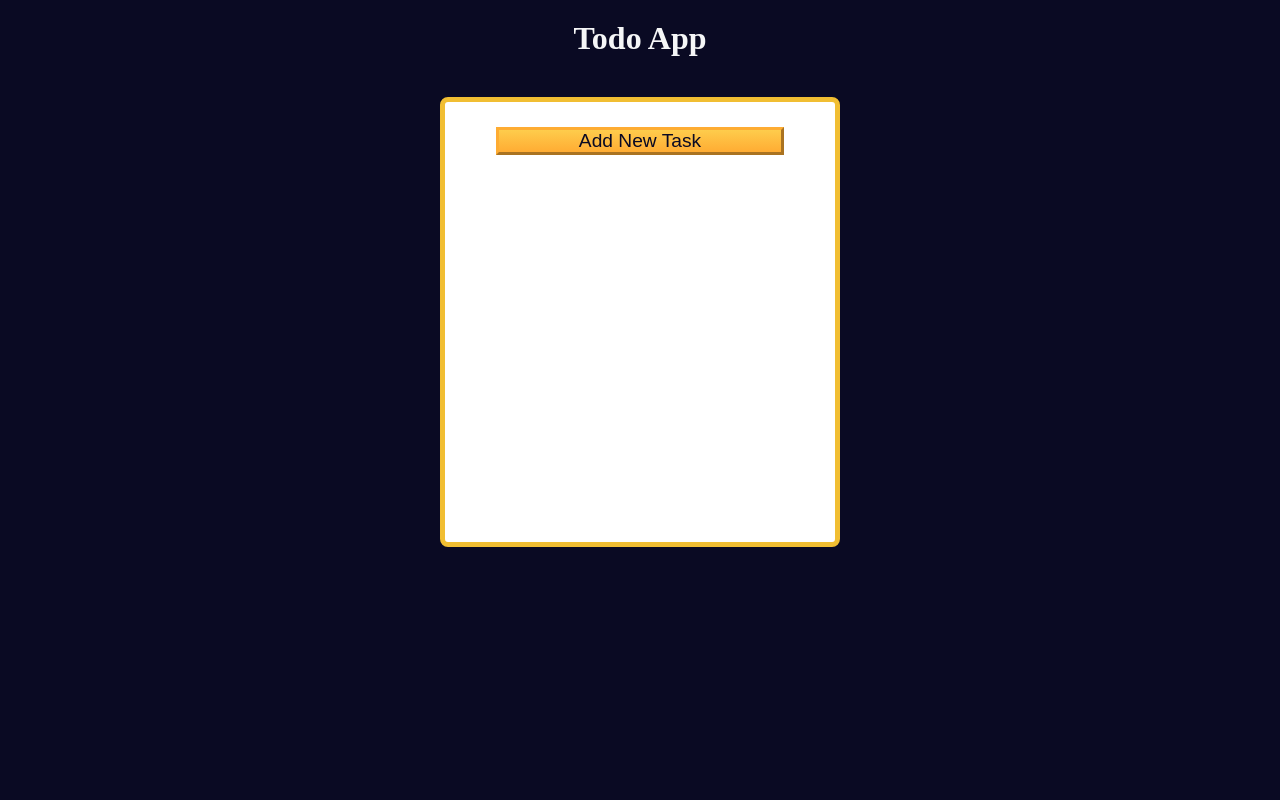
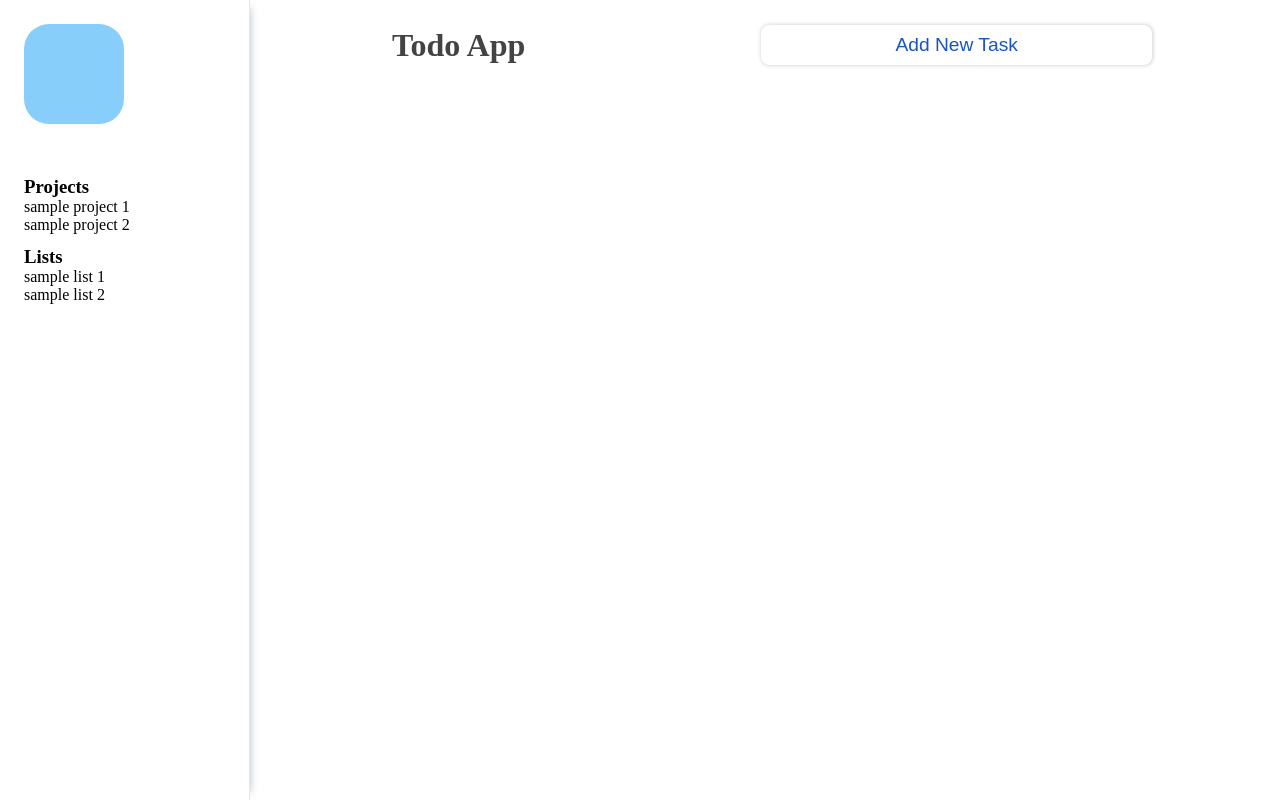
Before and after one commit to shawkinsrobertson/fcc-projects, a plain HTML site: page to-do-app/index.html in a window 1280 px wide. Drawn offline with Linux system fonts and the light colour scheme.

Commit message:
Beginning structural edits to html file to create structure and functionality for main task creation flow:
- adding project, list assignments
- adding subtask assignment (parent task?)
- routing localStorage paths and linking function to render saved project and list contents from sidebar links

```diff
--- a/to-do-app/index.html
+++ b/to-do-app/index.html
@@ -11,11 +11,30 @@
 
 <body>
   <main>
-    <h1>Todo App</h1>
+    <div class="menu-sidebar">
+      <div class="logo"></div>
+      <div class="projects">
+        <h3>Projects</h3>
+        <div class="project-list">
+          <p>sample project 1</p>
+          <p>sample project 2</p>
+        </div>
+      </div>
+      <div class="lists">
+        <h3>Lists</h3>
+        <div class="list-collection">
+          <p>sample list 1</p>
+          <p>sample list 2</p>
+        </div>
+      </div>
+    </div>
     <div class="todo-app">
+      <div class="title-and-primarybtn">
+        <h1>Todo App</h1>
       <button id="open-task-form-btn" class="btn large-btn">
         Add New Task
       </button>
+      </div>
       <form class="task-form hidden" id="task-form">
         <div class="task-form-header">
           <button id="close-task-form-btn" class="close-task-form-btn" type="button" aria-label="close">
@@ -27,6 +46,12 @@
           <input required type="text" class="form-control" id="title-input" value="" />
           <label class="task-form-label" for="date-input">Date</label>
           <input type="date" class="form-control" id="date-input" value="" />
+          <label class="task-form-label" for="project-input">Project</label>
+          <input type="text" class="form-control" id="project-input" value="" />
+          <label class="task-form-label" for="list-input">List</label>
+          <input type="text" class="form-control" id="list-input" value="" />
+          <label class="task-form-label" for="parent-input">Parent task?</label>
+          <input type="text" class="form-control" id="parent-input" value="" />
           <label class="task-form-label" for="description-input">Description</label>
           <textarea class="form-control" id="description-input" cols="30" rows="5"></textarea>
         </div>
--- a/to-do-app/script.js
+++ b/to-do-app/script.js
@@ -3,6 +3,8 @@
 // form and containers
 const taskForm = document.getElementById('task-form');
 const tasksContainer = document.getElementById('tasks-container');
+const sidebar = document.querySelector('.menu-sidebar');
+const tasks = document.querySelectorAll('.task');
 
 
 //buttons
@@ -86,8 +88,9 @@ const updateTaskContainer = () => {
             <p><strong>Title:</strong>${title}</p>
             <p><strong>Date:</strong>${date}</p>
             <p><strong>Description:</strong>${description}</p>
-            <button type='button' class='btn' onclick =editTask(this)>Edit</button>
-            <button type='button' class='btn' onclick =deleteTask(this)>Delete</button>
+                <button type='button' class='btn' onclick =editTask(this)>Edit</button>
+                <button type='button' class='btn' onclick =deleteTask(this)>Delete</button>
+
         </div>
     `)
 };
@@ -115,3 +118,9 @@ taskForm.addEventListener('submit', (e) => {
     e.preventDefault();
     addOrUpdateTask();
 });
+
+
+//expand/collapse sidebar on click, change logo/hamburger menu/close icon display
+// sidebar.addEventListener('click',)
+
+// listen for key input on project and list inputs, search current projects/lists, create new if no matching entries
--- a/to-do-app/styles.css
+++ b/to-do-app/styles.css
@@ -1,9 +1,9 @@
 :root {
-  --white: #fff;
-  --light-grey: #f5f6f7;
-  --dark-grey: #0a0a23;
-  --yellow: #f1be32;
-  --golden-yellow: #feac32;
+  --bg:white;
+  --accent: rgb(25, 84, 194);
+  --text: rgb(67, 67, 67);
+  --text-s: rgb(148, 148, 148);
+  --shadow: 0.5px 0px 4px rgb(67, 67, 67, 0.3);
 }
 
 *,
@@ -15,51 +15,89 @@
 }
 
 body {
-  background-color: var(--dark-grey);
+  background-color: var(--bg);
 }
 
 main {
   display: flex;
-  flex-direction: column;
   justify-content: center;
   align-items: center;
+  gap: 24px;
 }
 
 h1 {
-  color: var(--light-grey);
-  margin: 20px 0 40px 0;
+  color: var(--text);
 }
 
 .todo-app {
-  background-color: var(--white);
-  width: 300px;
-  height: 350px;
-  border: 5px solid var(--yellow);
-  border-radius: 8px;
+  margin: auto;
+  background-color: var(--bg);
+  height:100vh;
   padding: 15px;
-  position: relative;
   display: flex;
   flex-direction: column;
+  flex: 1;
+  min-width: 0;
   gap: 10px;
+}
+
+.logo {
+  height: 100px;
+  width: 100px;
+  max-width: 200px;
+  max-height: 200px;
+  background-color: lightskyblue;
+  border-radius: 25px;
+  margin-bottom: 40px;
+}
+
+.menu-sidebar {
+  margin: 0 auto;
+  padding: 24px;
+  height: 100vh;
+  max-width: 20%;
+  display: flex;
+  flex-direction: column;
+  justify-content: flex-start;
+  gap: 12px;
+  flex: 0 0 250px;
+  transition: flex-basis 0.3s ease;
+  border-right: 0.5px solid rgb(213, 236, 255);
+  box-shadow: 8px 0 8px -8px rgba(2, 45, 64, 0.3);
+}
+
+.menu-sidebar.collapsed {
+  flex-basis: 68px; /* menu icon size*/
+}
+
+.title-and-primarybtn {
+  display: flex;
+  align-items: center;
+  justify-content: space-around;
+  gap: 20px;
 }
 
 .btn {
   cursor: pointer;
   width: 100px;
   margin: 10px;
-  color: var(--dark-grey);
-  background-color: var(--golden-yellow);
-  background-image: linear-gradient(#fecc4c, #ffac33);
-  border-color: var(--golden-yellow);
-  border-width: 3px;
+  padding:  8px;
+  color: var(--accent);
+  background-color: var(--bg);
+  border-color: var(--bg);
+  box-shadow: var(--shadow);
+  border-width: 1px;
+  border-radius: 8px;
+  transition: ease-in-out 200ms;
 }
 
 .btn:hover {
-  background-image: linear-gradient(#ffcc4c, #f89808);
+  border: 1px solid var(--accent);
 }
 
 .large-btn {
-  width: 80%;
+  width: 40%;
+  border: 1px solid var(--bg);
   font-size: 1.2rem;
   align-self: center;
   justify-self: center;
@@ -82,11 +120,11 @@ h1 {
   top: 50%;
   left: 50%;
   transform: translate(-50%, -50%);
-  background-color: var(--white);
-  border-radius: 5px;
+  background-color: var(--bg);
+  border: 0.5px solid rgba(2, 45, 64, 0.3);
+  box-shadow: 8px 8px 8px -8px rgba(2, 45, 64, 0.3);
+  border-radius: 8px;
   padding: 15px;
-  width: 300px;
-  height: 350px;
   flex-direction: column;
   justify-content: space-between;
   overflow: auto;
@@ -152,18 +190,30 @@ h1 {
 }
 
 .task {
+  display: flex;
+  flex-direction: column;
+  gap: 12px;
+  background-color: var(--bg);
+  border: 0.5px solid rgba(2, 45, 64, 0.3);
+  box-shadow: 8px 8px 8px -8px rgba(2, 45, 64, 0.3);
+  border-radius: 8px;
+  padding: 15px;
   margin: 5px 0;
 }
+
 
 .hidden {
   display: none;
 }
 
-@media (min-width: 576px) {
+
+/* RESPONSIVENESS */
+
+@media (max-width: 576px) {
   .todo-app,
   .task-form {
-    width: 400px;
-    height: 450px;
+    max-width: 80%;
+
   }
 
   .task-form-label {
```
Also changed, not shown: 1 other file.
